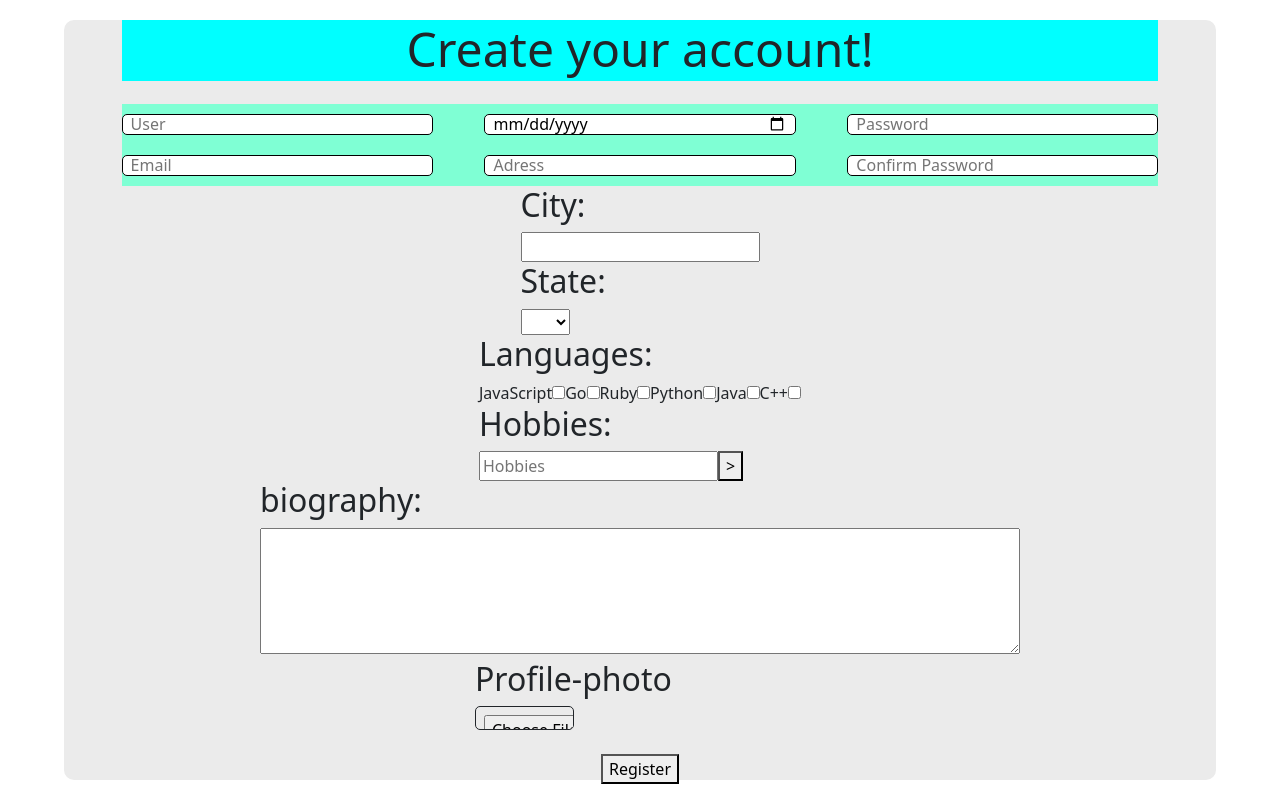
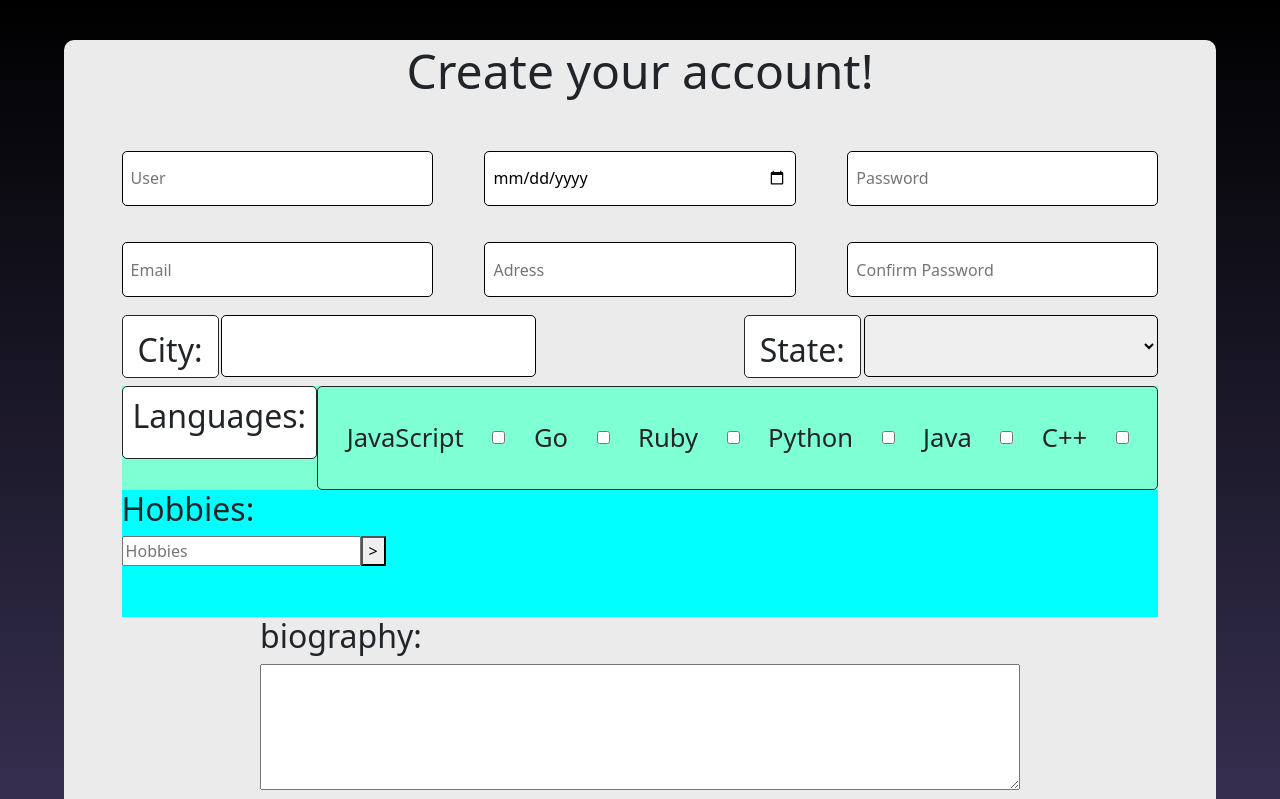
Before and after one commit to Gabz047/projetoLogin, a Vue app: page /register in a window 1280 px wide. Shown: the top 799 px of the page. Built offline with nearby package versions, Linux system fonts and the light colour scheme.

Commit message:
css in progress | done css of inputs

```diff
--- a/src/views/register.vue
+++ b/src/views/register.vue
@@ -3,6 +3,10 @@ import { RouterLink, RouterView } from 'vue-router'
 import { ref, computed, reactive } from 'vue'
 
 // States & City
+
+const especiais = [
+'!', '"', '#', '$', '%', '&', "'", '(', ')', '*', '+', ',', '-', '.', '/', ':', ';', '<', '=', '>', '?', '@', '[', ']', '^', '{', '|',  '}', '~'
+]
 
 const states = ref([
   'AC',
@@ -47,7 +51,7 @@ function addHobbie() {
 }
 
 function removeHobbie(index) {
-    mainInfo.hobbies.splice(index, 1)
+    hobbies.value.splice(index, 1)
 }
 
 
@@ -95,8 +99,16 @@ const mainInfo = reactive({
     bio: "", //done
 })
 
+
 function register() {
-    if (passwordV.value != validationV.value) {
+    let validatorEsp = ref(0);
+
+    for (let i = 0; i < especiais.length; i++) {
+    if (passwordV.value.includes(especiais[i]))
+        validatorEsp.value++;
+    }
+
+    if (passwordV.value != validationV.value || !emailV.value.includes("@") || validatorEsp.value < 1) {
         alert("Credentials invalide")
     } else {
     validate.value = true
@@ -137,7 +149,7 @@ function edit() {
         </div>
         <div class="hobbies-info">
             <p>Hobbies:</p>
-            <li v-for="(hobbie, index) in mainInfo.hobbies" :key="index"> {{ hobbie }}</li>
+            <li v-for="(hobbie, index) in hobbies" :key="index"> {{ hobbie }}</li>
         </div>
 
 
@@ -169,7 +181,7 @@ function edit() {
       <div class="cityState-field">
         <div class="city-field">
           <h2 class="desc city">City:</h2>
-          <input type="text" v-model="mainInfo.city"/>
+          <input type="text" class="inputCity" v-model="mainInfo.city"/>
         </div>
 
         <div class="states-field">
@@ -249,8 +261,8 @@ function edit() {
 main {
 
   width: 100%;
-  background-color: white;
-  height: 100vh;
+  background: linear-gradient(180deg, rgba(0,0,0,1) 0%, rgba(56,49,83,1) 87%, rgba(60,44,123,1) 100%);
+  height: 120vh;
   display: flex;
   align-items: center;
   justify-content: center;
@@ -358,7 +370,7 @@ p {
 
 .register-field {
     width: 90%;
-    height: 95%;
+    height: 110vh;
     background-color: rgb(235, 235, 235);
     border-radius: 10px;
     display: flex;
@@ -368,7 +380,7 @@ p {
 .tittleMain {
     height: 8%;
     width: 90%;
-    background-color: aqua;
+    padding: 2px;
     display: flex;
     justify-content: center;
 }
@@ -379,7 +391,6 @@ p {
 .basicInfo-field {
     width: 90%;
     height: 30%;
-    background-color: aquamarine;
     display: flex;
     flex-wrap: wrap;
     justify-content: space-between;
@@ -388,12 +399,97 @@ p {
 }
 
 .inputbasic {
-    height: 25%;
+    height: 30%;
     width: 30%;
     border-radius: 5px;
     border: 1px solid;
     padding: 1vh;
 }
 
+.cityState-field {
+    height: 8%;
+    width: 90%;
+    display: flex;
+    justify-content: space-between;
+
+}
+
+.cityState-field h2 {
+    background-color: white;
+    border: 1px solid;
+    border-radius: 5px;
+    padding: 15px;
+}
+
+.city-field {
+    width: 40%;
+    display: flex;
+    justify-content: space-between;
+}
+
+.states-field {
+    display: flex;
+    width: 40%;
+    justify-content: space-between;
+}
+
+.inputCity {
+    height: 87%;
+    width: 76%;
+    border-radius: 5px;
+    border: 1px solid;
+    padding: 10px;
+}
+
+.select {
+    height: 87%;
+    width: 71%;
+    border-radius: 5px;
+    border: 1px solid;
+    padding: 10px;
+}
+
+/** Langs & Hobbies field */
+
+.langHobbies-field {
+    height: 38%;
+    width: 90%;
+    background-color: aqua;
+}
+
+.langs-field {
+    width: 100%;
+    background-color: aquamarine;
+    display: flex;
+    height: 45%;
+    justify-content: space-between;
+}
+
+.langs-field h2 {
+    background-color: white;
+    border: 1px solid;
+    border-radius: 5px;
+    padding: 10px;
+    height: 70%;
+}
+
+.lang-options {
+    width: 83%;
+    height: 100%;
+    border-radius: 5px;
+    border: 1px solid;
+    display: flex;
+    align-items: center;
+    justify-content: space-evenly;
+}
+
+.lang-options label {
+    font-size: 3.2vh;
+}
+
+/** Langs & Hobbies field end :>>>>>>>>>>>>>>>>>>>>>>>>>>>>>>>>*/
+
+
+
 /** Register info end>>>>>>>>>>>>>>>>>>>>>>>>>>>>>>*/
 </style>
```
